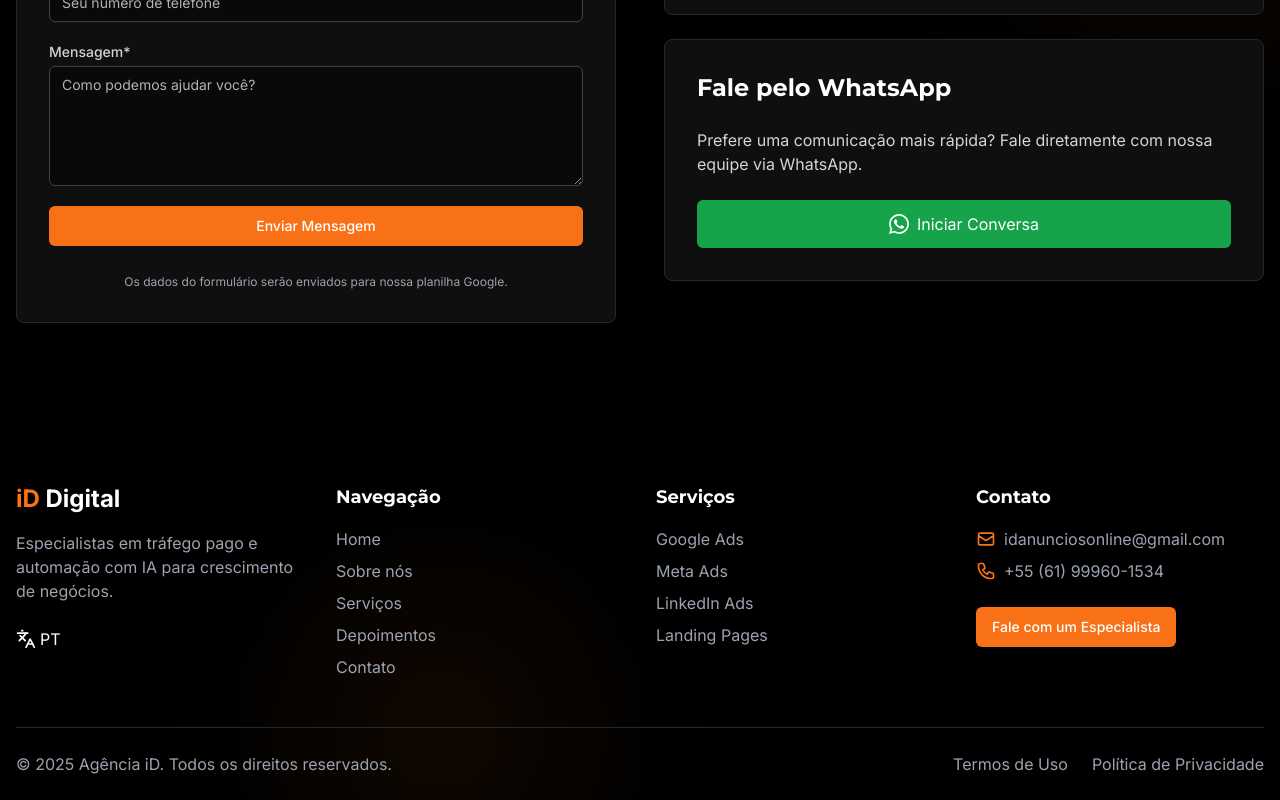
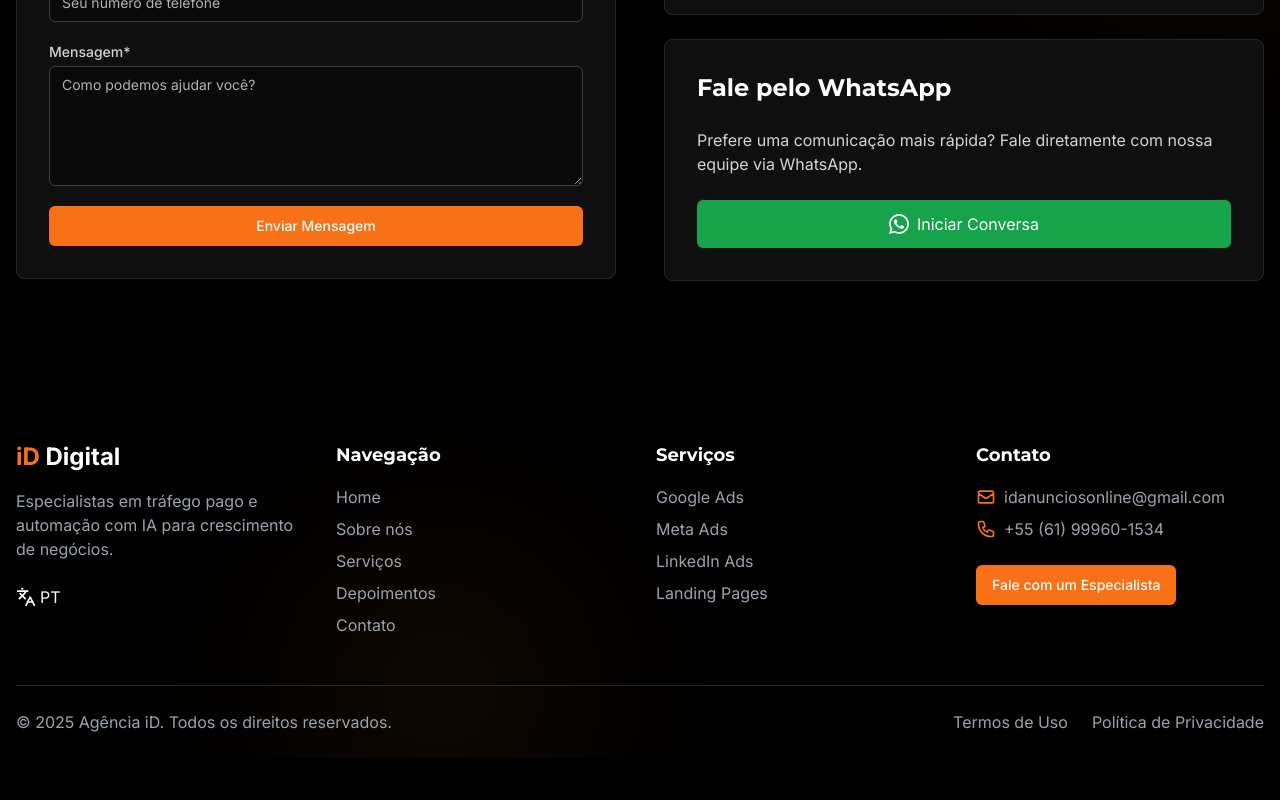
Before and after one commit to mhrn7/id-digital-launch, a React (Vite) app: page / in a window 1280 px wide. Shown: the part 4901-5701 px from the top of the page. After the commit the page ends 5659 px from the top, so only its background shows below. Built offline with nearby package versions, Linux system fonts and the light colour scheme.

Commit message:
Remove form data notice
Removes the text indicating that form data will be sent to a Google Sheet.

```diff
--- a/src/components/Contact.tsx
+++ b/src/components/Contact.tsx
@@ -1,4 +1,3 @@
-
 import { useState, useEffect, FormEvent } from 'react';
 import { Button } from '@/components/ui/button';
 import { Input } from '@/components/ui/input';
@@ -265,11 +264,6 @@ const Contact = () => {
                       ) : language === 'PT' ? 'Enviar Mensagem' : 'Send Message'}
                     </Button>
                   </div>
-                  <p className="text-xs text-gray-400 text-center pt-2">
-                    {language === 'PT'
-                      ? 'Os dados do formulário serão enviados para nossa planilha Google.'
-                      : 'Form data will be sent to our Google Sheet.'}
-                  </p>
                 </form>
               )}
             </div>
```
